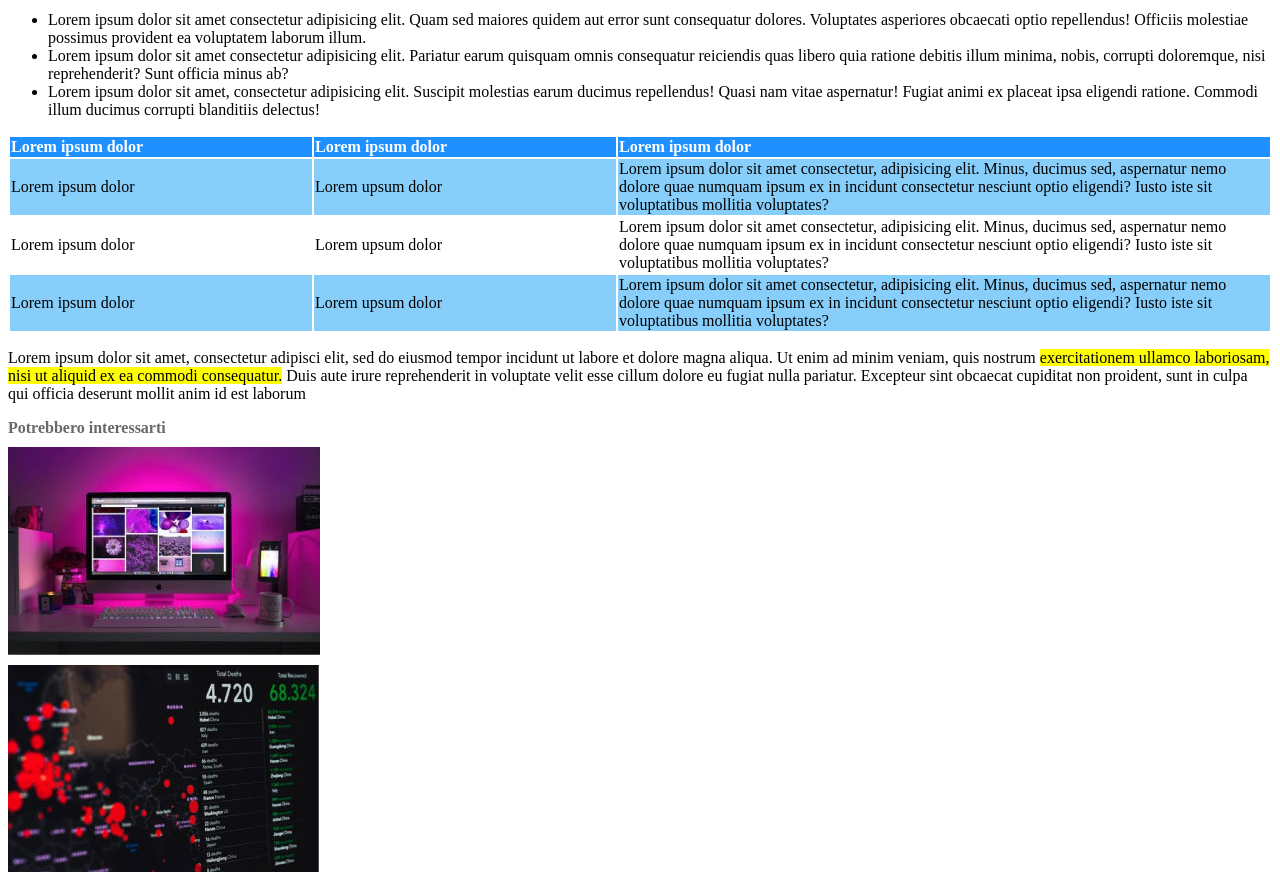
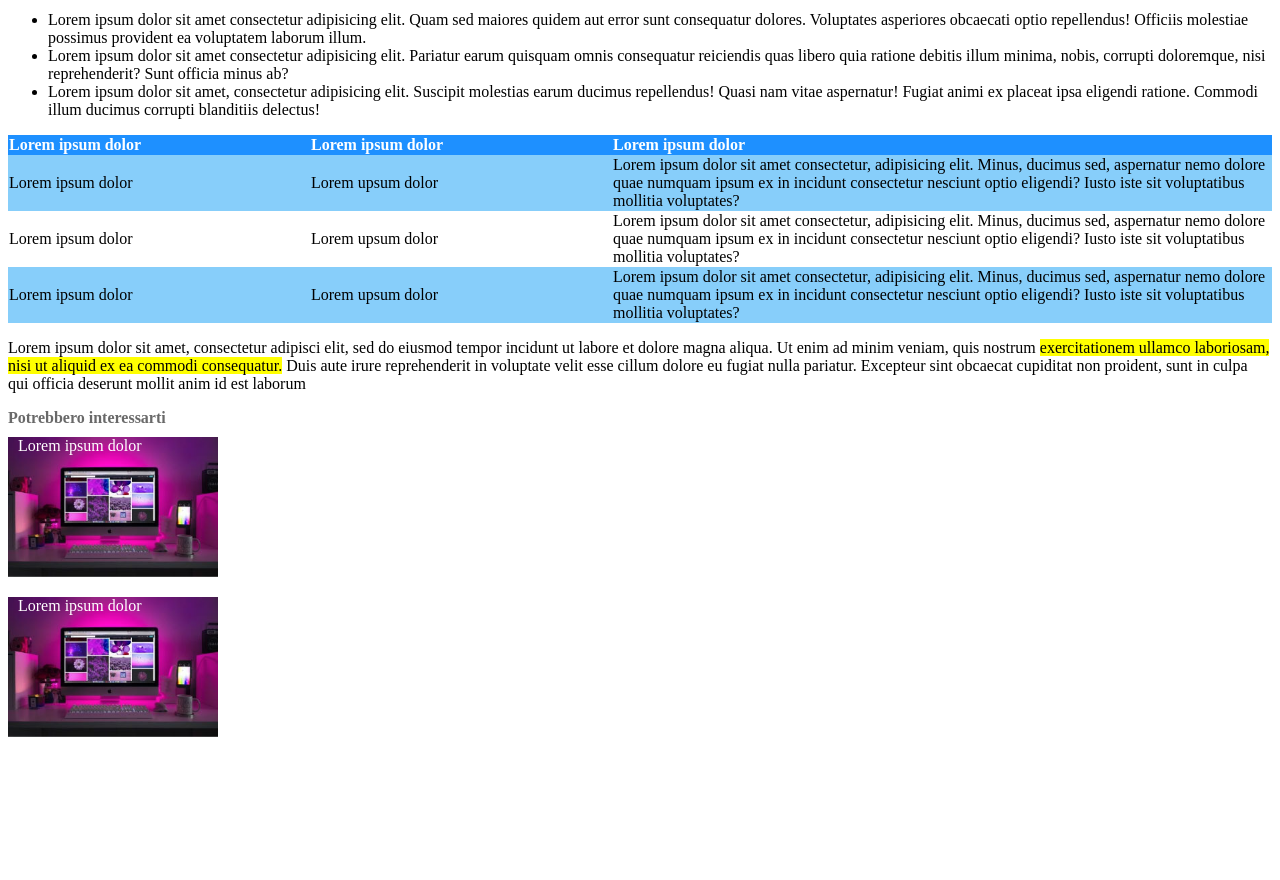
Before and after one commit to KCorigliano/html-css-booleaner, a plain HTML site: page index.html in a window 1280 px wide. Shown: the part 660-1540 px from the top of the page. After the commit the page ends 1415 px from the top, so only its background shows below. Drawn offline with Linux system fonts and the light colour scheme.

Commit message:
correzione esercizio

```diff
--- a/css/style.css
+++ b/css/style.css
@@ -61,6 +61,14 @@ th{
 }
 
 .suggeriti{
-    display: block;
     margin-top: 10px;
+    padding-left: 10px;
+    color: white;
+    background: url(../img/monitor.jpg) no-repeat;
+    background-size: contain;
+    width: 200px;
+    height: 150px;
 }
+
+table{
+    border-spacing: 0;
--- a/index.html
+++ b/index.html
@@ -92,8 +92,8 @@
         <!-- / Testo con evidenziatura 2 -->
 
         <div class="greytext"><b>Potrebbero interessarti</b></div>
-        <img class="suggeriti" src="../html-css-booleaner/img/monitor.jpg" alt="">
-        <img class="suggeriti" src="../html-css-booleaner/img/graph.jpg" alt="">
+        <div class="suggeriti"><span>Lorem ipsum dolor</span></div>
+        <div class="suggeriti"><span>Lorem ipsum dolor</span></div>
 
 
     </main>
```
